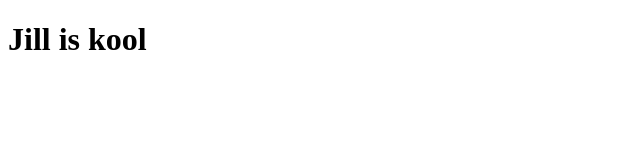
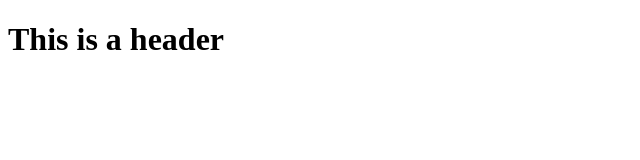
Before and after one commit to 443waewr/jillian.github.io, a plain HTML site: page index.html in a window 1280 px wide. Shown: the whole page, without its empty margins (0-640 px from the left). Drawn offline with Linux system fonts and the light colour scheme.

Commit message:
Update index.html

```diff
--- a/index.html
+++ b/index.html
@@ -7,6 +7,6 @@
       </head>
 
     <body>
-        <h1>Jill is kool</h1>
+        <h1>This is a header</h1>
       </body>
 </html>
```
